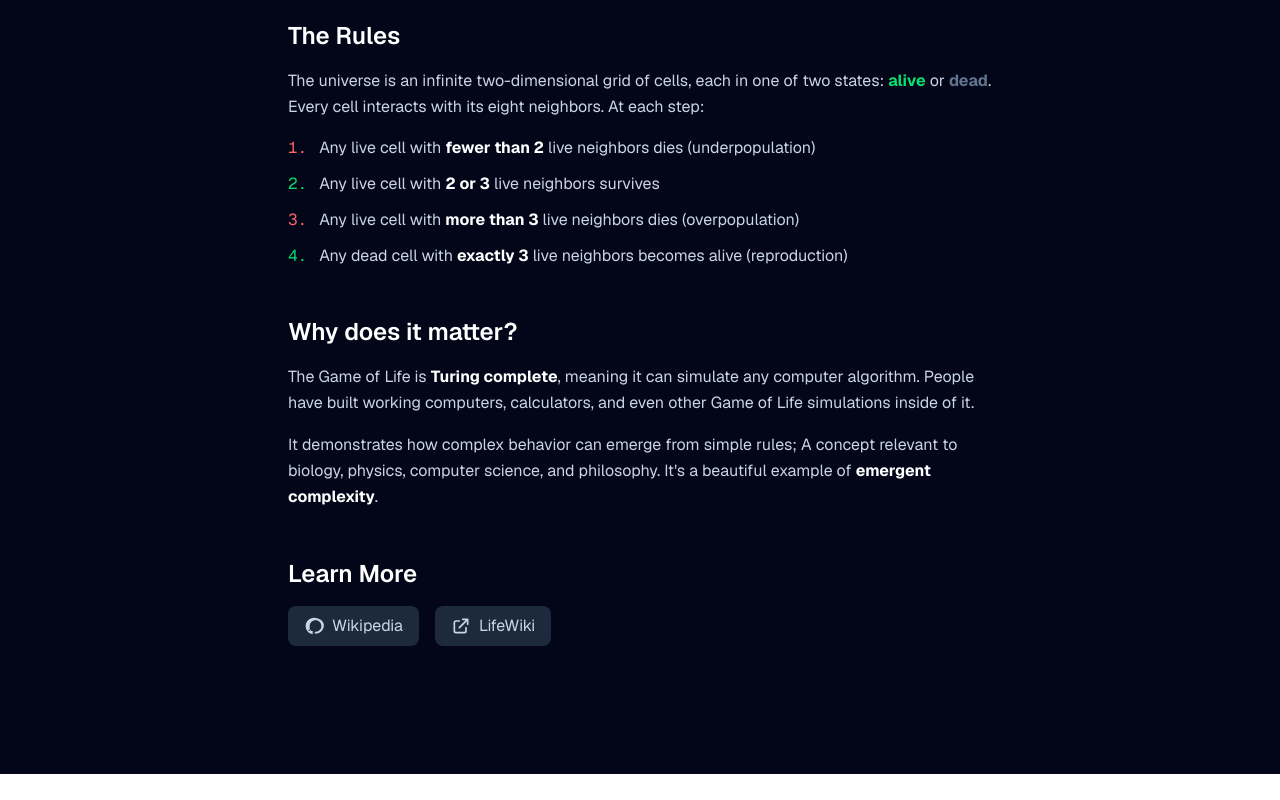
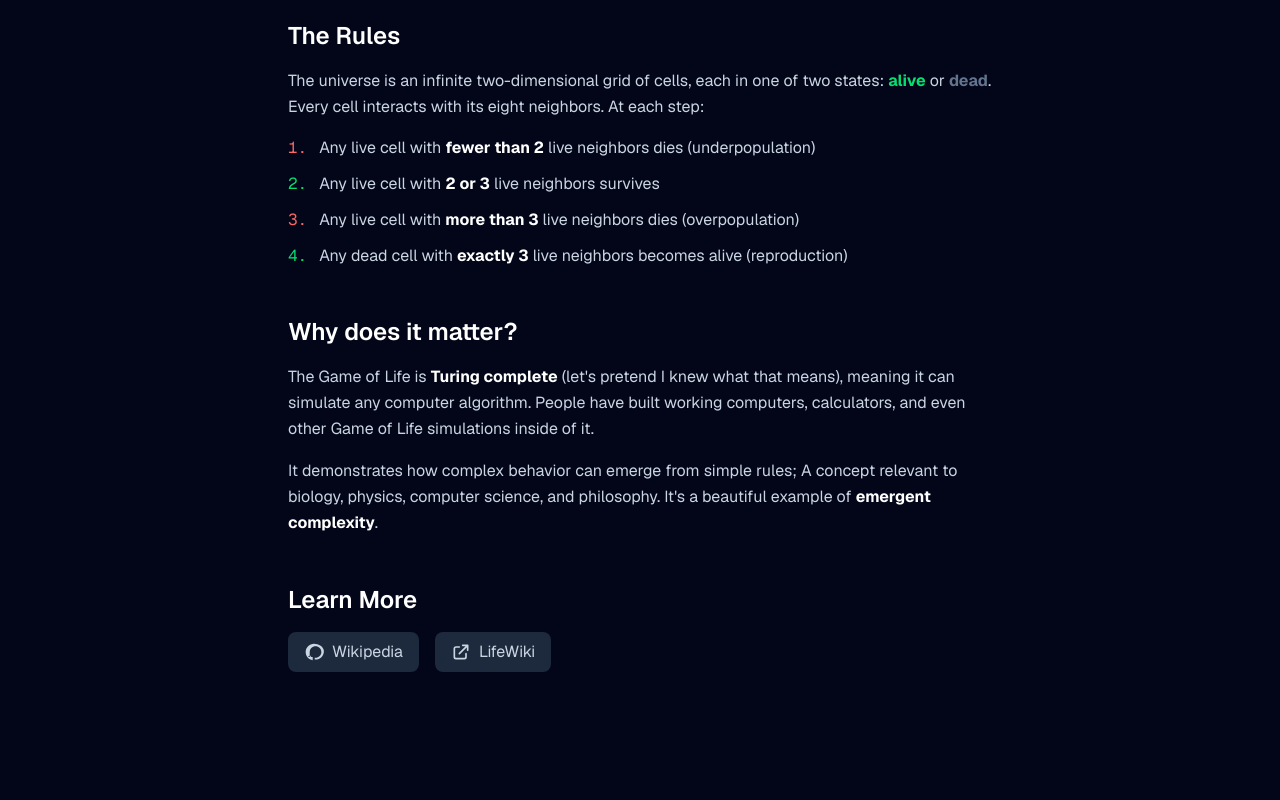
Before and after one commit to akashpatel1198/game-of-life, a Next.js app: page / in a window 1280 px wide. Shown: the part 592-1392 px from the top of the page. Before the commit the page ends 1366 px from the top, so only its background shows below. Built offline with nearby package versions, Linux system fonts and the light colour scheme.

Commit message:
Scrollbrar and small msg fix

```diff
--- a/app/game/page.tsx
+++ b/app/game/page.tsx
@@ -13,7 +13,7 @@ function GameContent() {
       <Sidebar containerRef={containerRef} />
       <main
         ref={containerRef}
-        className="flex-1 flex items-center justify-center p-8 overflow-hidden"
+        className="flex-1 flex items-center justify-center p-8 overflow-auto"
       >
         <Grid containerRef={containerRef} />
       </main>
--- a/app/page.tsx
+++ b/app/page.tsx
@@ -68,7 +68,7 @@ export default function Home() {
         <section className="mb-12">
           <h2 className="text-2xl font-semibold text-white mb-4">Why does it matter?</h2>
           <p className="text-slate-300 leading-relaxed mb-4">
-            The Game of Life is <strong className="text-white">Turing complete</strong>, meaning it can simulate any computer algorithm.
+            The Game of Life is <strong className="text-white">Turing complete</strong> {"(let's pretend I knew what that means)"}, meaning it can simulate any computer algorithm.
             People have built working computers, calculators, and even other Game of Life simulations inside of it.
           </p>
           <p className="text-slate-300 leading-relaxed">
```
